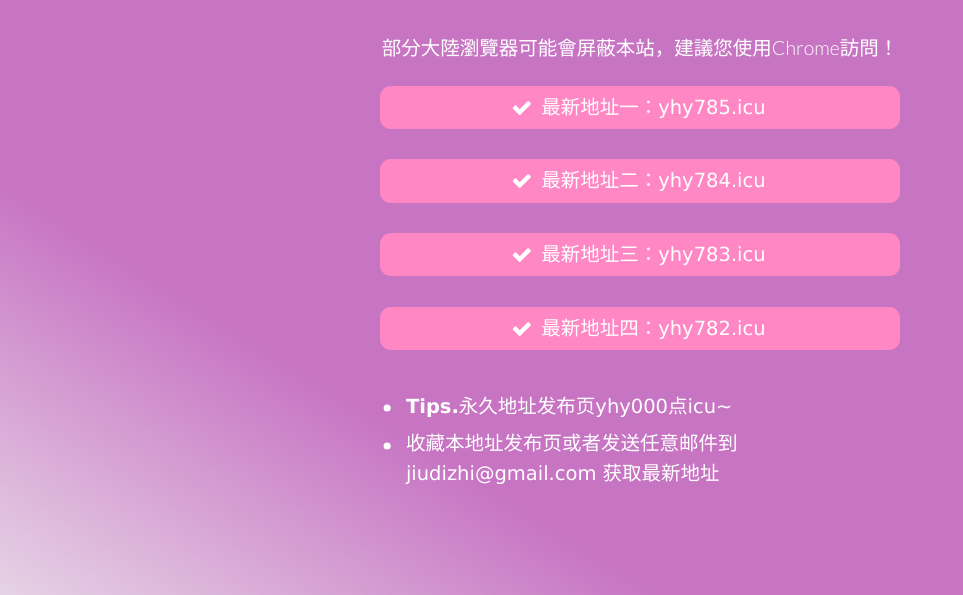
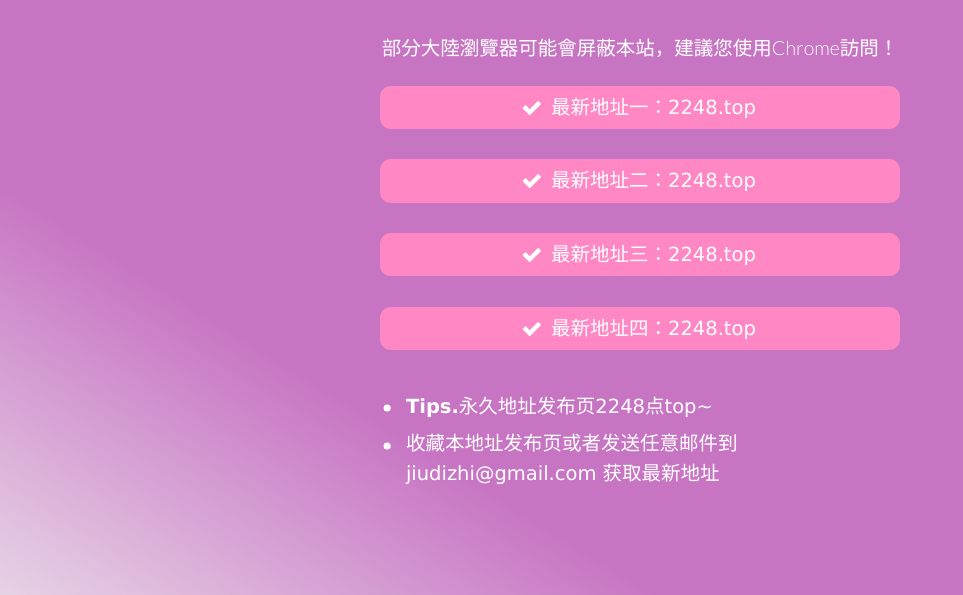
Before and after one commit to 1dizhi/1dizhi.github.io, a plain HTML site: page index.html in a window 1280 px wide. Shown: the part 205-800 px from the top of the page, without its empty margins (0-963 px from the left). Drawn offline with Linux system fonts and the light colour scheme.

Commit message:
Update index.html

```diff
--- a/index.html
+++ b/index.html
@@ -1803,34 +1803,34 @@
                 <hr id="divider01">
                 <p id="text03">部分大陸瀏覽器可能會屏蔽本站，建議您使用Chrome訪問！</p>
                 <ul id="buttons03" class="buttons">
-                    <li><a href="https://yhy785.icu" class="button n01">
+                    <li><a href="https://2248.top/#1" class="button n01">
                             <svg>
                                 <use xlink:href="#icon-9c1"></use>
-                            </svg><span class="label">最新地址一：yhy785.icu</span></a></li>
+                            </svg><span class="label">最新地址一：2248.top</span></a></li>
                 </ul>
                 <ul id="buttons04" class="buttons">
-                    <li><a href="https://yhy784.icu" class="button n01">
+                    <li><a href="https://2248.top/#2" class="button n01">
                             <svg>
                                 <use xlink:href="#icon-9c1"></use>
-                            </svg><span class="label">最新地址二：yhy784.icu</span></a></li>
+                            </svg><span class="label">最新地址二：2248.top</span></a></li>
                 </ul>
                 <ul id="buttons05" class="buttons">
-                    <li><a href="https://yhy783.icu" class="button n01">
+                    <li><a href="https://2248.top/#3" class="button n01">
                             <svg>
                                 <use xlink:href="#icon-9c1"></use>
-                            </svg><span class="label">最新地址三：yhy783.icu</span></a></li>
+                            </svg><span class="label">最新地址三：2248.top</span></a></li>
                 </ul>
                 <ul id="buttons02" class="buttons">
-                    <li><a href="https://yhy782.icu" class="button n01">
+                    <li><a href="https://2248.top/#4" class="button n01">
                             <svg>
                                 <use xlink:href="#icon-9c1"></use>
-                            </svg><span class="label">最新地址四：yhy782.icu</span></a></li>
+                            </svg><span class="label">最新地址四：2248.top</span></a></li>
                 </ul>
                 <hr id="divider02">
                 <div id="list01" class="list">
                     <ul>
                         <li>
-                            <p><strong>Tips.</strong>永久地址发布页yhy000点icu~</p>
+                            <p><strong>Tips.</strong>永久地址发布页2248点top~</p>
                         </li>
                         <li>
                             <p>收藏本地址发布页或者发送任意邮件到 jiudizhi@gmail.com 获取最新地址</p>
```
